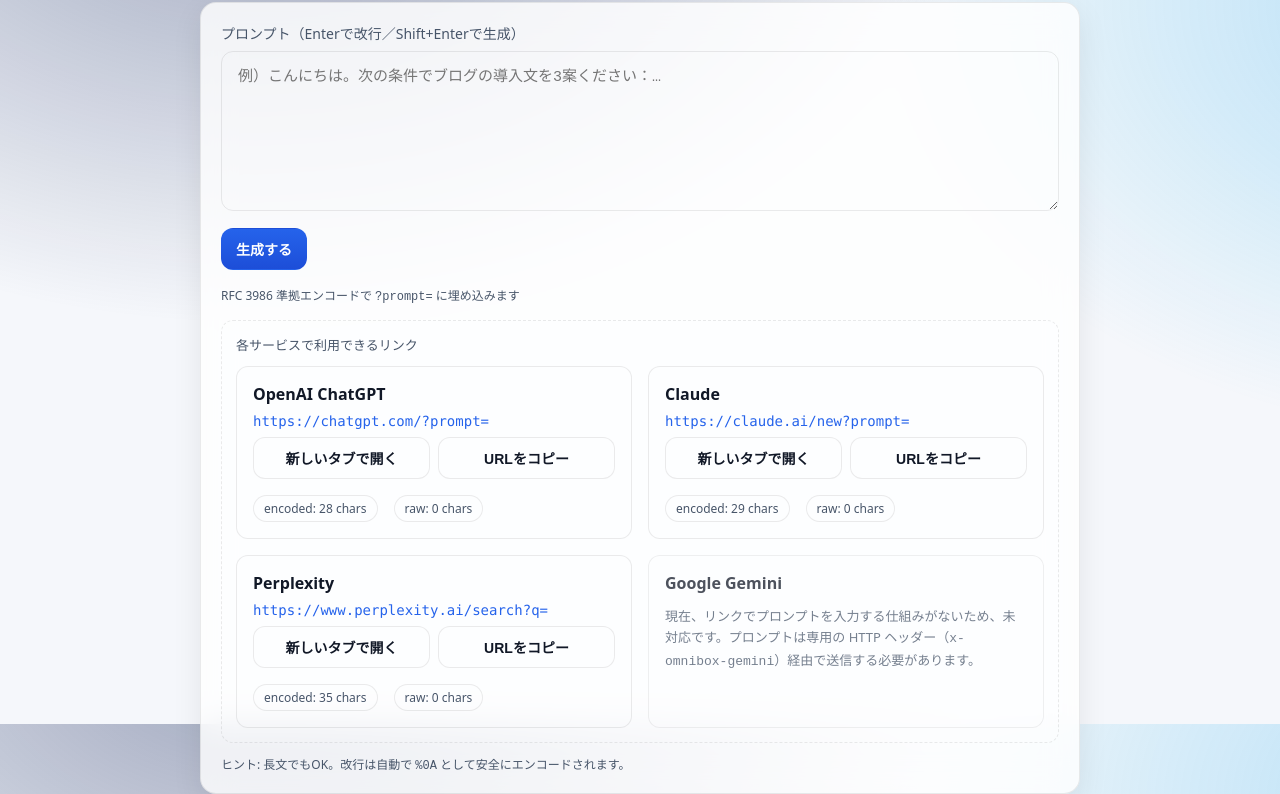
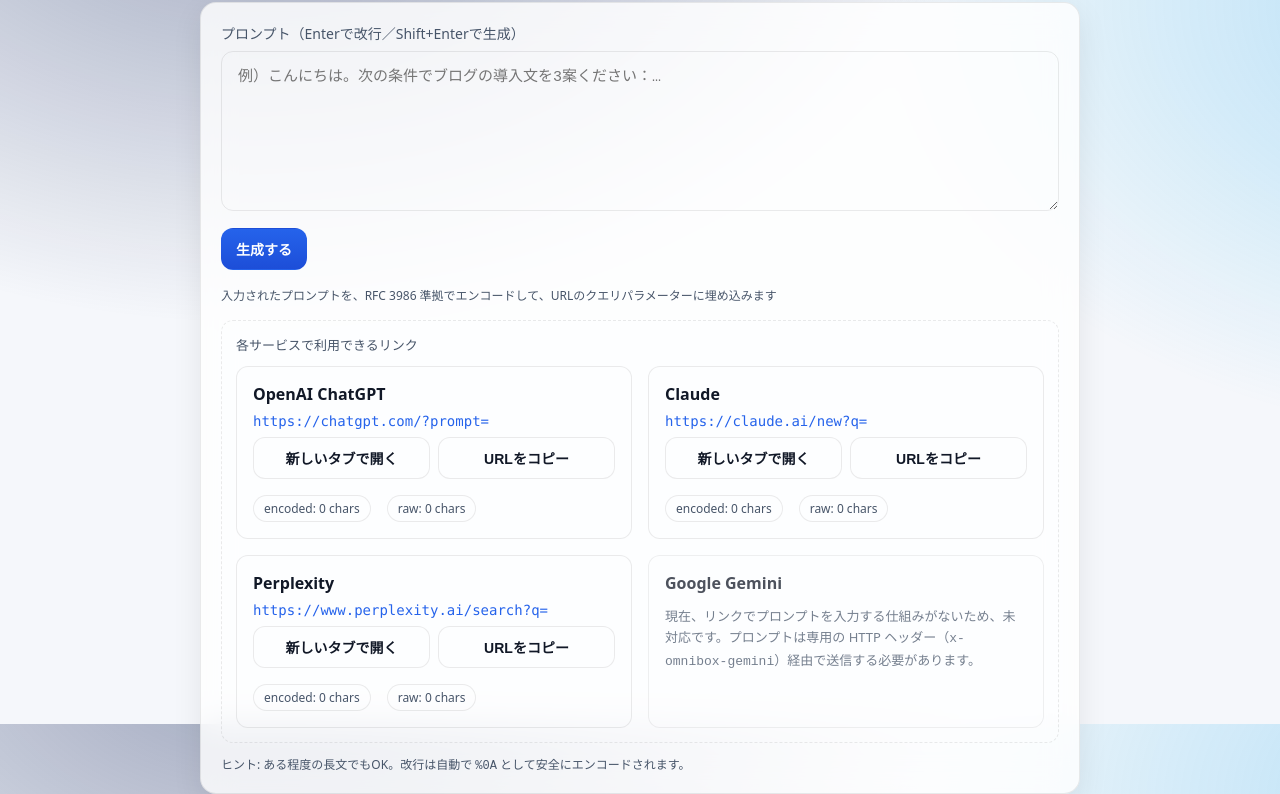
Before and after one commit to isshiki/chatgpt-url-generator, a plain HTML site: page index.html in a window 1280 px wide. Both pictures are taken after a click on the button "生成する". Shown: the part 76-870 px from the top of the page. Drawn offline with Linux system fonts and the light colour scheme.

Commit message:
Update hints and URL encoding in index.html

```diff
--- a/index.html
+++ b/index.html
@@ -123,7 +123,7 @@
 
       <div class="controls">
         <button class="btn primary" id="genBtn" aria-label="URLを生成する">生成する</button>
-        <span class="hint">RFC 3986 準拠エンコードで <code>?prompt=</code> に埋め込みます</span>
+        <span class="hint">入力されたプロンプトを、RFC 3986 準拠でエンコードして、URLのクエリパラメーターに埋め込みます</span>
       </div>
 
       <div class="out" id="outBox" hidden>
@@ -131,7 +131,7 @@
         <div class="services" id="services"></div>
       </div>
 
-      <footer>ヒント: 長文でもOK。改行は自動で <code>%0A</code> として安全にエンコードされます。</footer>
+      <footer>ヒント: ある程度の長文でもOK。改行は自動で <code>%0A</code> として安全にエンコードされます。</footer>
     </div>
   </div>
 
@@ -145,7 +145,7 @@
 
   const services = [
     { id: 'chatgpt', name: 'OpenAI ChatGPT', base: 'https://chatgpt.com/?prompt=' },
-    { id: 'claude', name: 'Claude', base: 'https://claude.ai/new?prompt=' },
+    { id: 'claude', name: 'Claude', base: 'https://claude.ai/new?q=' },
     { id: 'perplexity', name: 'Perplexity', base: 'https://www.perplexity.ai/search?q=' },
     {
       id: 'gemini',
@@ -281,7 +281,7 @@
       view.openBtn.disabled = false;
       view.copyBtn.disabled = false;
       view.resetCopyLabel();
-      view.encSpan.textContent = `encoded: ${url.length} chars`;
+      view.encSpan.textContent = `encoded: ${encoded.length} chars`;
       view.rawSpan.textContent = `raw: ${text.length} chars`;
     });
 
```
